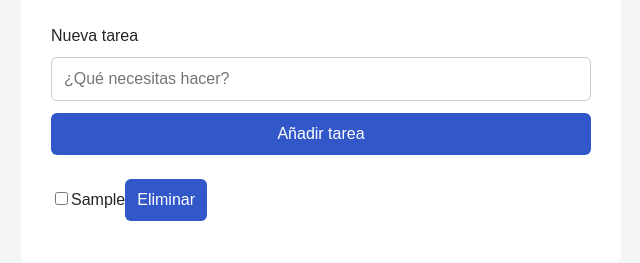
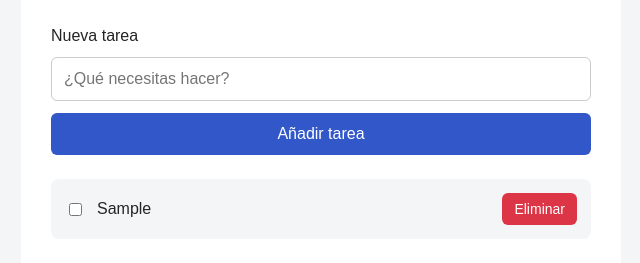
Before and after one commit to raquelruz/task-manager, a plain HTML site: page index.html in a window 1280 px wide. Both pictures are taken after typing "Sample" into the empty fields and a click on the button "Añadir tarea". Shown: the part 185-448 px from the top of the page, without its empty margins (319-959 px from the left). Drawn offline with Linux system fonts and the light colour scheme.

Commit message:
style task list items and delete buttons

```diff
--- a/style.css
+++ b/style.css
@@ -63,3 +63,32 @@ button:hover {
     margin-top: 24px;
     list-style: none;
 }
+
+.completed {
+    text-decoration: line-through;
+    color: #888;
+}
+
+#task-list li {
+    display: flex;
+    align-items: center;
+    gap: 12px;
+    padding: 14px;
+    margin-bottom: 10px;
+    background-color: #f4f5f7;
+    border-radius: 8px;
+}
+
+#task-list li span {
+    flex: 1;
+}
+
+#task-list li button {
+    background-color: #dc3545;
+    padding: 8px 12px;
+    font-size: 14px;
+}
+
+#task-list li button:hover {
+    background-color: #b02a37;
+}
```
